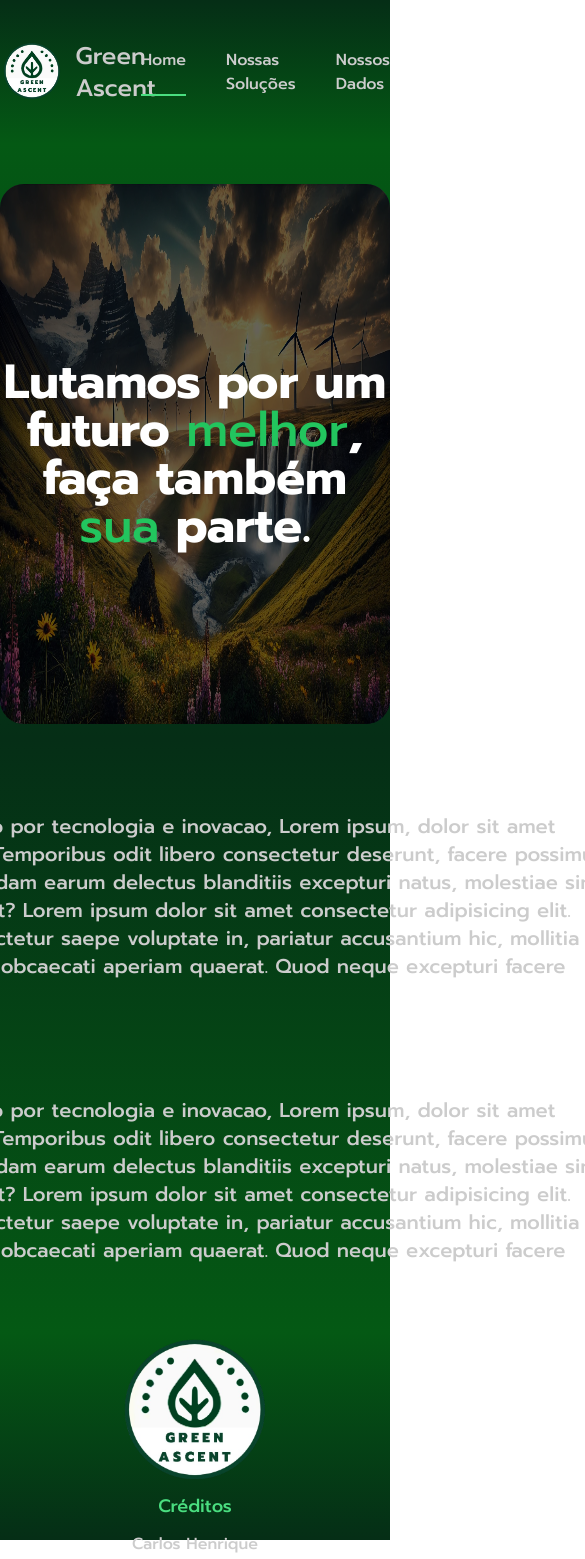
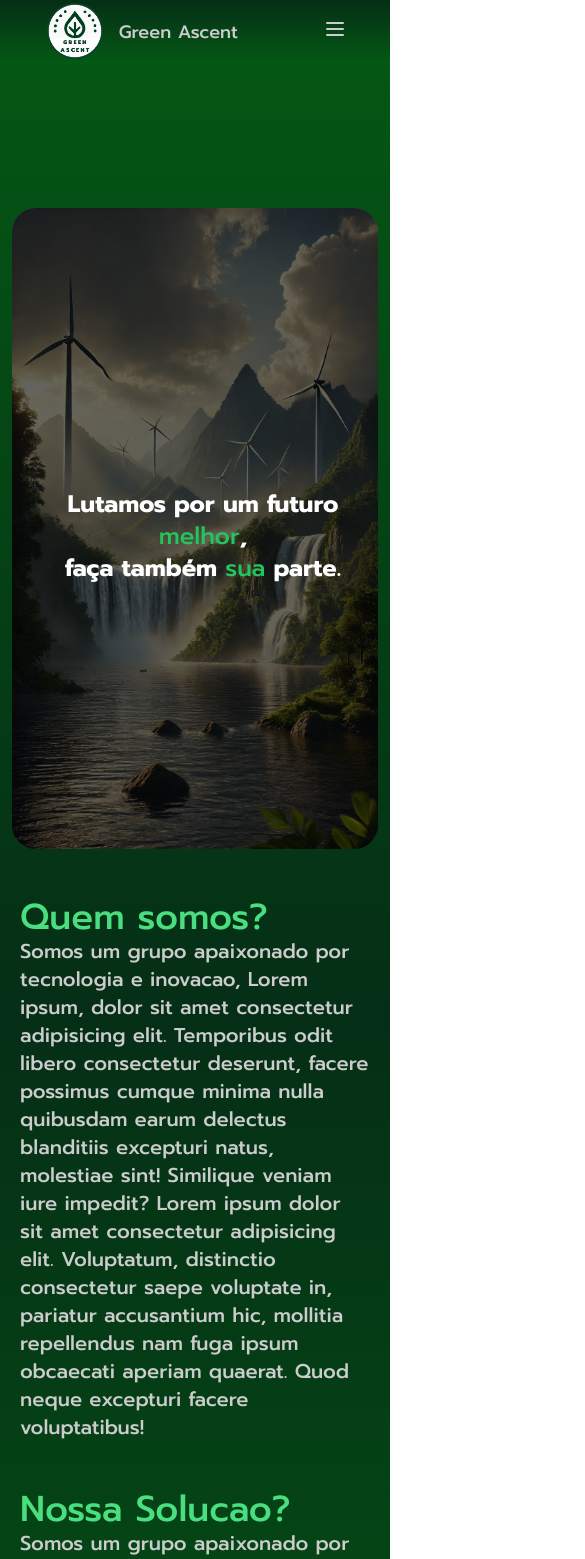
Before and after one commit to carloshadp/GS-WebDev, a React (Vite) app in the folder GS-GreenAscent/: page / in a window 390 px wide. Shown: the top 1559 px of the page, 585 px wide, since content can reach past the window. Built offline with nearby package versions, Linux system fonts and the light colour scheme.

Commit message:
Banner/Footer responsivo | Iniciando Header responsivo

```diff
--- a/GS-GreenAscent/src/components/Banner.jsx
+++ b/GS-GreenAscent/src/components/Banner.jsx
@@ -2,15 +2,16 @@
 
 export default function Banner() {
   return (
-    <section className="relative flex items-center justify-center" >
-        <div>
-            <img src="/imgs/Banner-Paisagem.webp" className="w-[960px] h-[540px] rounded-3xl" />
+    <section className="relative flex items-center justify-center mx-3" >
+        <div className="">
+            <img src="/imgs/Banner-Paisagem.webp" className="w-[960px] h-[540px] rounded-3xl hidden desktop:block" />
+            <img src="/imgs/Banner-Paisagem-Celular.webp" className="w-full max-w-[540px] max-h-[960px] rounded-3xl desktop:hidden block" />
         </div>
 
         <div className="absolute top-0 left-0 w-full h-full bg-black opacity-60 rounded-3xl"></div>
 
-        <div className="absolute top-0 left-0 w-full h-full flex items-center justify-center">
-            <h1 className="text-white text-5xl font-bold text-center">Lutamos por um futuro <span className="text-green-500">melhor</span>,<br/>faça também <span className="text-green-500">sua</span> parte.</h1>
+        <div className="absolute top-0 left-0 w-full h-full flex items-center justify-center m-2">
+            <h1 className="text-white tablet:text-5xl text-2xl mx-3 font-bold text-center text-wrap">Lutamos por um futuro <span className="text-green-500">melhor</span>,<br/>faça também <span className="text-green-500">sua</span> parte.</h1>
         </div>
     </section>
   )
--- a/GS-GreenAscent/src/components/Footer.jsx
+++ b/GS-GreenAscent/src/components/Footer.jsx
@@ -3,7 +3,7 @@ import { Github } from "lucide-react";
 export default function Footer() {
   return (
     <>
-      <footer className="w-full h-52 flex flex-col desktop:flex-row desktop:pl-36 justify-evenly items-center bg-gradient-to-t from-green-950 to-verde-normal text-cinza">
+      <footer className="w-full desktop:h-52 pb-4 flex flex-col desktop:flex-row desktop:pl-36 justify-evenly items-center bg-gradient-to-t from-green-950 to-verde-normal text-cinza">
         <div>
           <img src="/imgs/GreenAscent-LOGO.png" className="w-40 h-40" />
         </div>
--- a/GS-GreenAscent/src/components/Header.jsx
+++ b/GS-GreenAscent/src/components/Header.jsx
@@ -3,10 +3,10 @@ import Nav from "./Nav"
 export default function Header() {
   return (
     <>
-      <header className="w-full h-36  flex items-center justify-around bg-gradient-to-b from-green-950 to-verde-normal text-cinza">
+      <header className="fixed w-full tablet:h-36 h- flex flex-wrap desktop:sticky z-20 items-center justify-around bg-gradient-to-b from-green-950 to-verde-normal text-cinza">
         <div className="flex gap-3 items-center">
           <img src="/imgs/GreenAscent-LOGO.png" className="w-16 h-16"  />
-          <h1 className="text-2xl">Green Ascent</h1>
+          <h1 className="tablet:text-2xl text-lg">Green Ascent</h1>
         </div>
 
         <Nav/>
--- a/GS-GreenAscent/src/components/Nav.jsx
+++ b/GS-GreenAscent/src/components/Nav.jsx
@@ -1,12 +1,36 @@
+import { useState } from "react";
 import { NavLink } from "react-router-dom";
+import { Menu, X } from "lucide-react";
 
 
 export default function Nav() {
+
+  const [aberto, setAberto] = useState(false);
+
+  const alternarNav = () => {
+    setAberto(!aberto);
+  }
+
   return (
-    <div className="flex gap-10">
-      <NavLink to="/">Home</NavLink>
-      <NavLink to="/Solucoes">Nossas Soluções</NavLink>
-      <NavLink to="/NossosDados">Nossos Dados</NavLink>
-    </div>
+    <>
+      <nav className="grid col-span-2">
+        <div className="hidden tablet:flex gap-10">
+          <NavLink to="/">Home</NavLink>
+          <NavLink to="/Solucoes">Nossas Soluções</NavLink>
+          <NavLink to="/NossosDados">Nossos Dados</NavLink>
+        </div>
+
+        <div className="tablet:hidden">
+          <button onClick={alternarNav}>{aberto ? <X className="text-white"/> : <Menu/>}</button>
+        </div>
+      </nav>
+      {aberto && (
+        <nav className="flex flex-col gap-3 basis-full items-center tablet:hidden pb-5">
+          <NavLink to="/">Home</NavLink>
+          <NavLink to="/Solucoes">Nossas Soluções</NavLink>
+          <NavLink to="/NossosDados">Nossos Dados</NavLink>
+        </nav>
+      )}
+    </>
   )
 }
--- a/GS-GreenAscent/src/pages/Home.jsx
+++ b/GS-GreenAscent/src/pages/Home.jsx
@@ -3,15 +3,15 @@ import Banner from "../components/Banner";
 export default function Home() {
   return (
     <>
-      <section className="flex flex-col w-full min-h-screen py-10 gap-12 items-center bg-gradient-to-b from-verde-normal via-green-950 to-verde-normal">
+      <section className="flex flex-col w-full min-h-screen pt-52  desktop:py-10 desktop:pt-0 gap-12 items-center bg-gradient-to-b from-verde-normal via-green-950 to-verde-normal">
         <Banner/>
 
-        <div className="flex flex-col w-[960px]">
+        <div className="flex flex-col w-full px-5 max-w-[960px]">
           <h1 className="text-green-400 text-4xl">Quem somos?</h1>
           <p className="text-xl text-cinza">Somos um grupo apaixonado por tecnologia e inovacao, Lorem ipsum, dolor sit amet consectetur adipisicing elit. Temporibus odit libero consectetur deserunt, facere possimus cumque minima nulla quibusdam earum delectus blanditiis excepturi natus, molestiae sint! Similique veniam iure impedit? Lorem ipsum dolor sit amet consectetur adipisicing elit. Voluptatum, distinctio consectetur saepe voluptate in, pariatur accusantium hic, mollitia repellendus nam fuga ipsum obcaecati aperiam quaerat. Quod neque excepturi facere voluptatibus!</p>
         </div>
 
-        <div className="flex flex-col w-[960px]">
+        <div className="flex flex-col w-full px-5 max-w-[960px]">
           <h1 className="text-green-400 text-4xl">Nossa Solucao?</h1>
           <p className="text-xl text-cinza">Somos um grupo apaixonado por tecnologia e inovacao, Lorem ipsum, dolor sit amet consectetur adipisicing elit. Temporibus odit libero consectetur deserunt, facere possimus cumque minima nulla quibusdam earum delectus blanditiis excepturi natus, molestiae sint! Similique veniam iure impedit? Lorem ipsum dolor sit amet consectetur adipisicing elit. Voluptatum, distinctio consectetur saepe voluptate in, pariatur accusantium hic, mollitia repellendus nam fuga ipsum obcaecati aperiam quaerat. Quod neque excepturi facere voluptatibus!</p>
         </div>
--- a/GS-GreenAscent/tailwind.config.js
+++ b/GS-GreenAscent/tailwind.config.js
@@ -7,6 +7,7 @@ export default {
   theme: {
     screens: {
       "mini": "350px",
+      "tablet": "685px",
       "desktop": "1024px"
     },
     extend: {
```
Also changed, not shown: GS-GreenAscent/public/imgs/Banner-Paisagem-Celular.webp (added).
